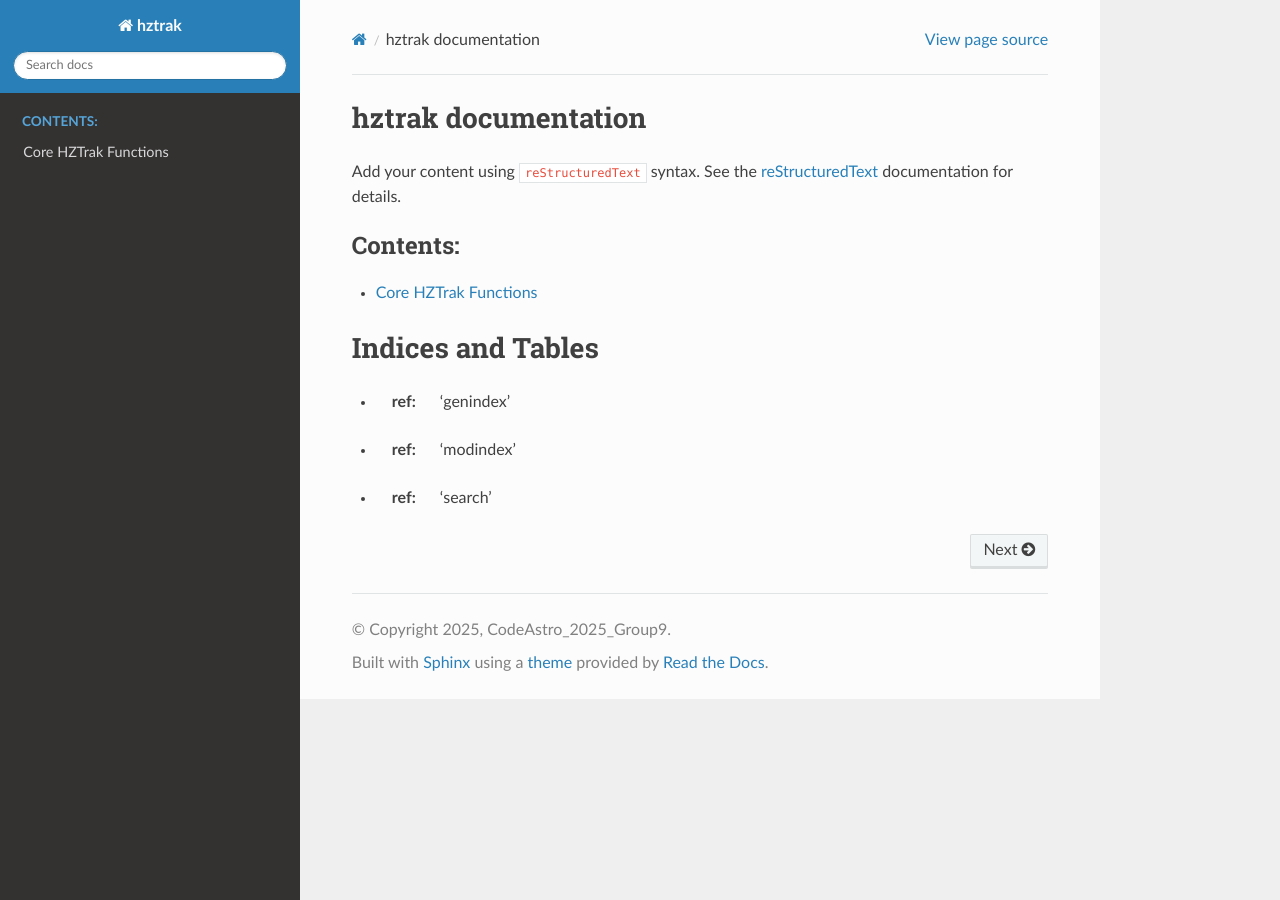
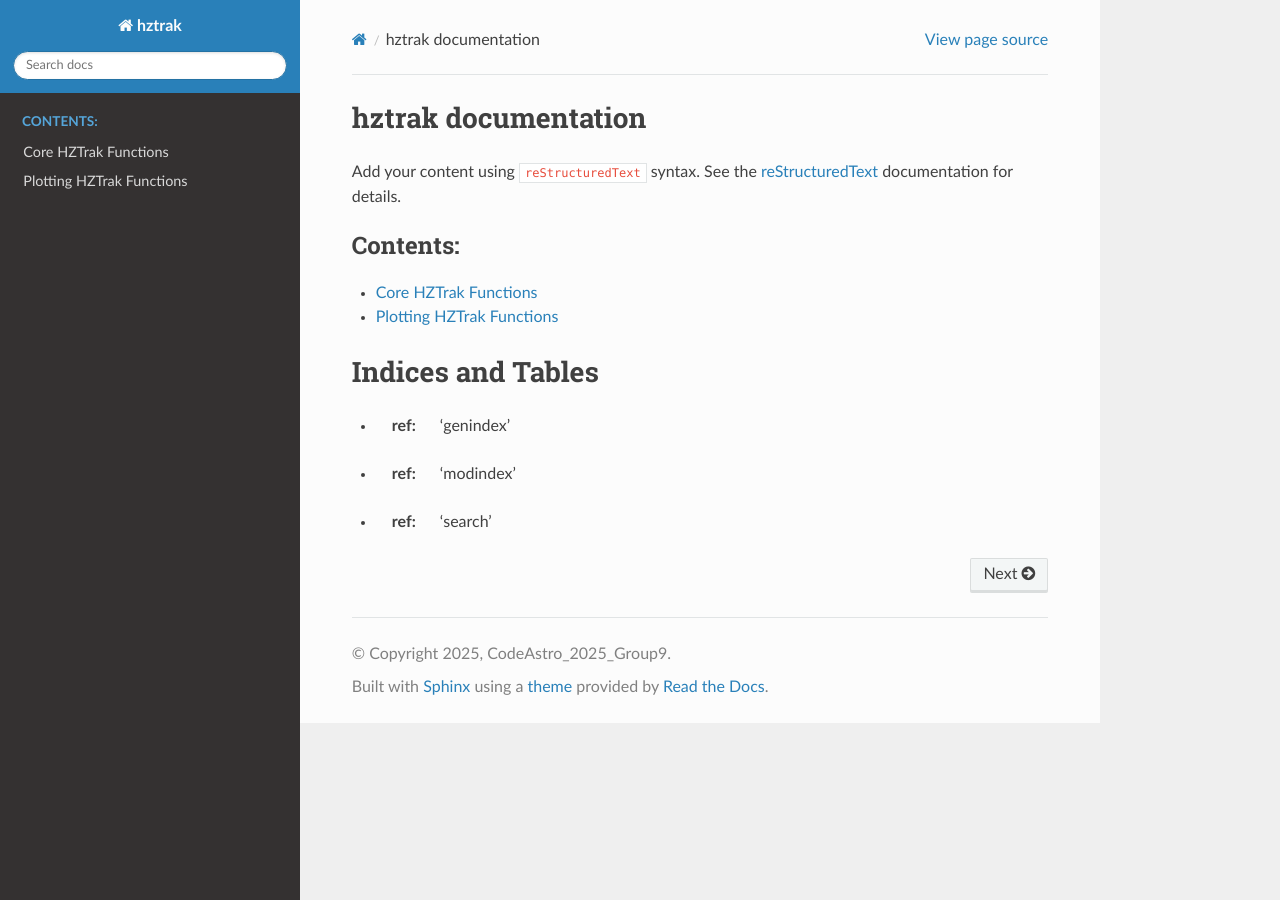
Before and after one commit to SkylarLarsen/codeastro25_group9, a Sphinx documentation site: the page built from docs/index.rst, in a window 1280 px wide. Built offline with Sphinx 7.4.7 and the Read the Docs theme 3.1.0, drawn with Linux system fonts in a browser that asks for light colours.

```diff
--- a/docs/index.rst
+++ b/docs/index.rst
@@ -16,6 +16,7 @@ documentation for details.
    :caption: Contents:
 
    core.rst
+   plotting.rst
 
 Indices and Tables
 ==================
--- /dev/null
+++ b/docs/plotting.rst
@@ -0,0 +1,9 @@
+.. _plotting:
+
+Plotting HZTrak Functions
+=====================
+
+Plotting functions for HZTrak.
+
+.. automodule:: plotting
+   :members:
```
Also changed, not shown: docs/.readthedocs.yaml (added, +24 -0 lines).
